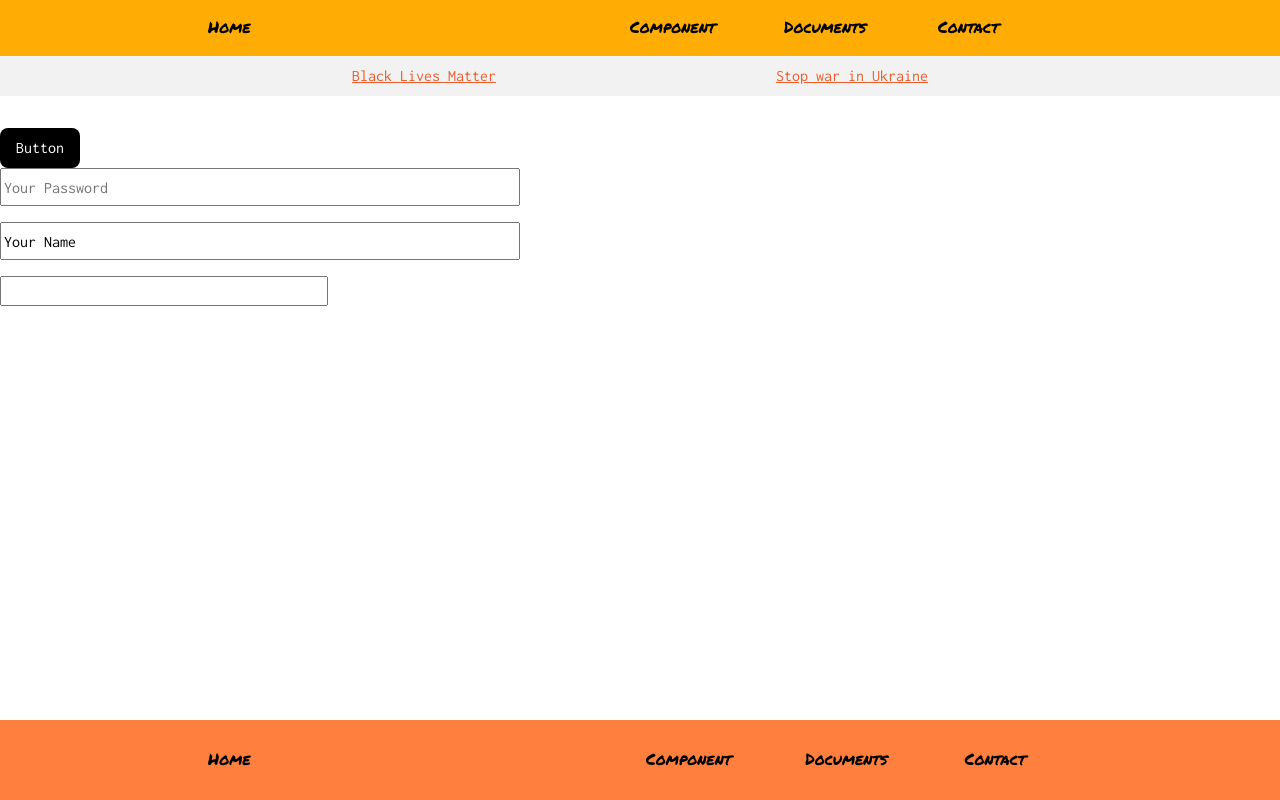
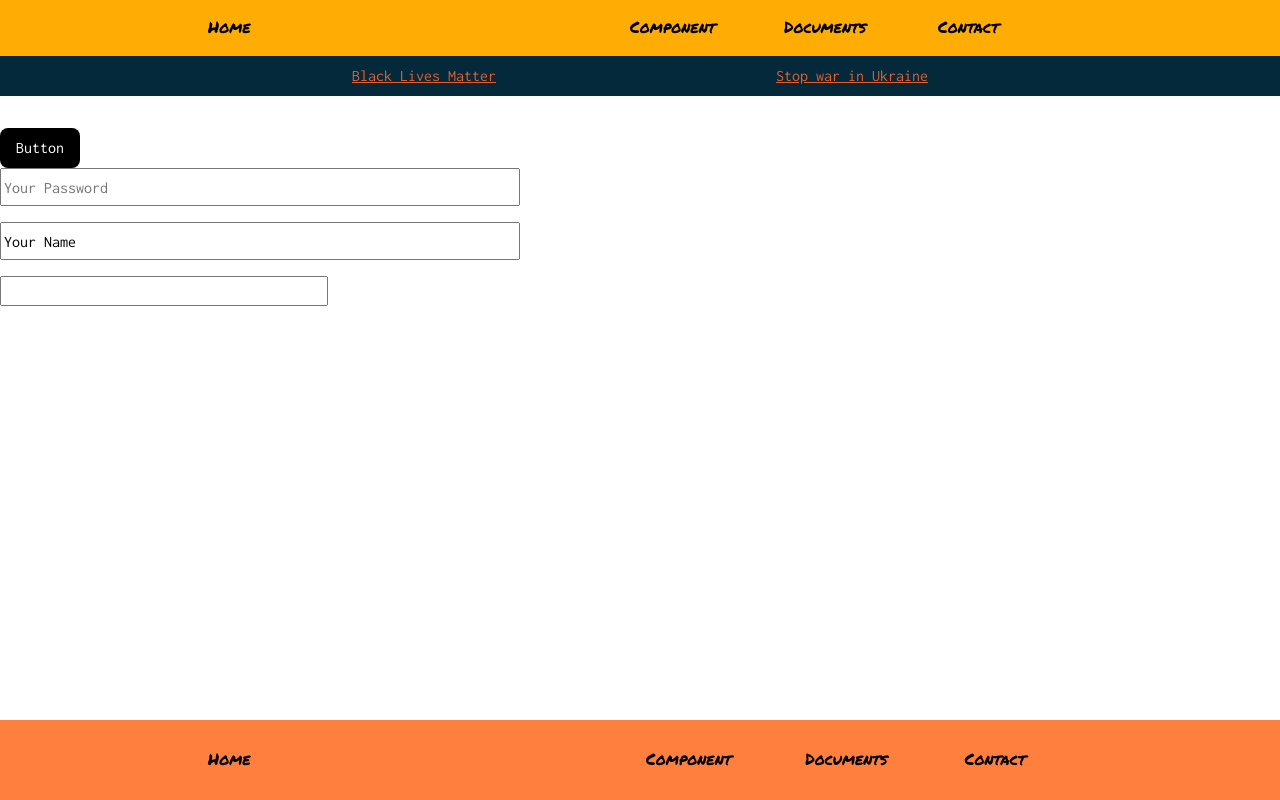
Before and after one commit to zzafergok/component-snippets, a React (Vite) app: page / in a window 1280 px wide. Built offline with nearby package versions, Linux system fonts and the light colour scheme.

Commit message:
prettier format and changed bg color

```diff
--- a/src/block/sub_header.tsx
+++ b/src/block/sub_header.tsx
@@ -24,7 +24,7 @@ function SubHeader(Props) {
 
 	const subHeaderStyle = css`
 		width: 100%;
-    background-color: #f2f2f2;
+		background-color: #04293a;
 		display: flex;
 		align-items: center;
 		justify-content: center;
```
Lines whose indentation alone changed are shown as unchanged.
